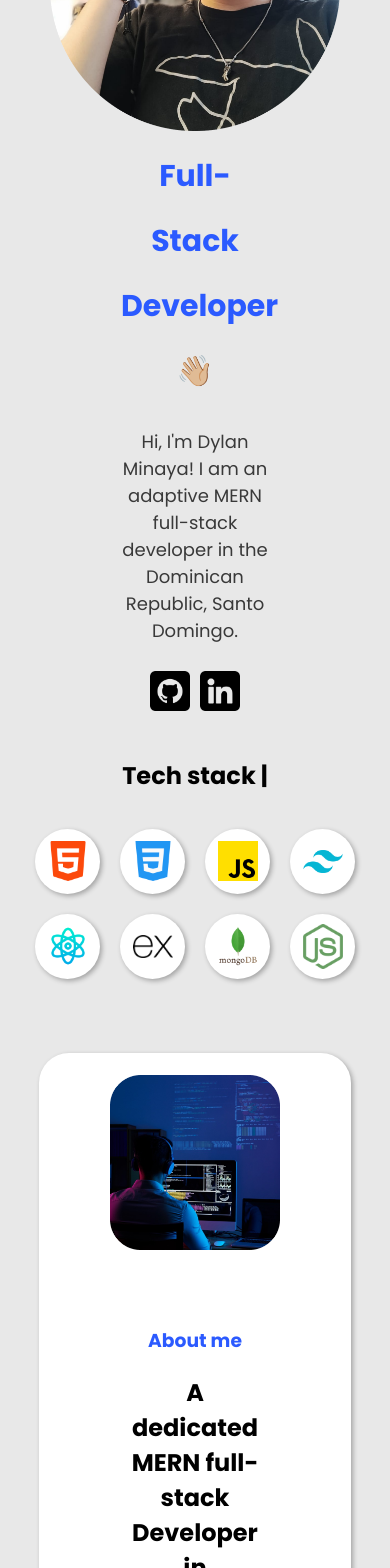
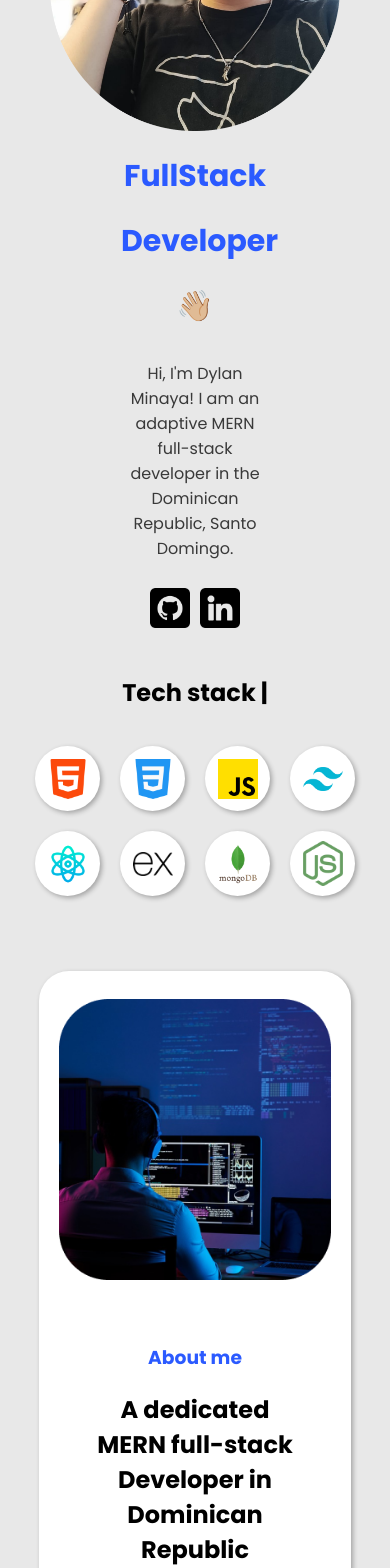
Before and after one commit to Crypt1cMS/Portfolio-2.0, a React (Vite) app in the folder Portfolio-Final/: page / in a window 390 px wide. Shown: the part 260-1828 px from the top of the page. Built offline with nearby package versions, Linux system fonts and the light colour scheme.

Commit message:
Responsive fixes

```diff
--- a/Portfolio-Final/src/App.tsx
+++ b/Portfolio-Final/src/App.tsx
@@ -19,7 +19,7 @@ function App() {
           <div className='hero-info'>
 
             <div className='hero-text'>
-              <h1>Full-Stack Developer 👋🏼</h1>
+              <h1>FullStack Developer 👋🏼</h1>
               <p>Hi, I'm Dylan Minaya! I am an adaptive MERN full-stack developer in the Dominican Republic, Santo Domingo.</p>
             </div>
 
--- a/Portfolio-Final/src/index.css
+++ b/Portfolio-Final/src/index.css
@@ -78,17 +78,22 @@ ul {
   display: flex;
   flex-direction: column;
   position: absolute;
-  right: 1.2em;
-  top: 70px;
-  width: 300px;
+  right: 0;
+  top: 60px;
+  width: 100%;
   background: white;
   border-radius: 10px;
   overflow: hidden;
   margin: 0%;
   padding: 0%;
   display: none;
-  transition: height .2s cubic-bezier(0.175, 0.885, 0.32, 1.275);
-  transition: all 0.2s;
+  transition: max-height 0.5s;
+  transition: all 0.5s;
+  overflow: hidden;
+}
+
+#dropdown-menu.active {
+  max-width: 400px;
 }
 
 #dropdown-menu li {
@@ -122,6 +127,7 @@ h1 {
 }
 
 .hero-info p {
+
   padding-top: 4%;
   width: 65%;
   color: #393939;
@@ -129,13 +135,9 @@ h1 {
 
 .hero-text h1 {
   width: 65%;
-  font-size: 48px;
+  font-size: 44px;
   line-height: 65px;
   color: #2B5AFF;
-}
-
-.hero-text p {
-  font-size: 18px;
 }
 
 #main-picture {
@@ -548,7 +550,7 @@ h1 {
   .hero-icons {
     justify-content: center;
     margin: 0 auto;
-    margin-top: 4%;
+    margin-top: 10%;
   }
 }
 
@@ -610,6 +612,11 @@ h1 {
   .about-me-content {
     display: flex;
     flex-direction: column;
+    margin: 0 10px 0 10px;
+  }
+
+  .about-me-card {
+    padding: 50px 10px 50px 10px;
   }
 
   .about-me-text {
```
